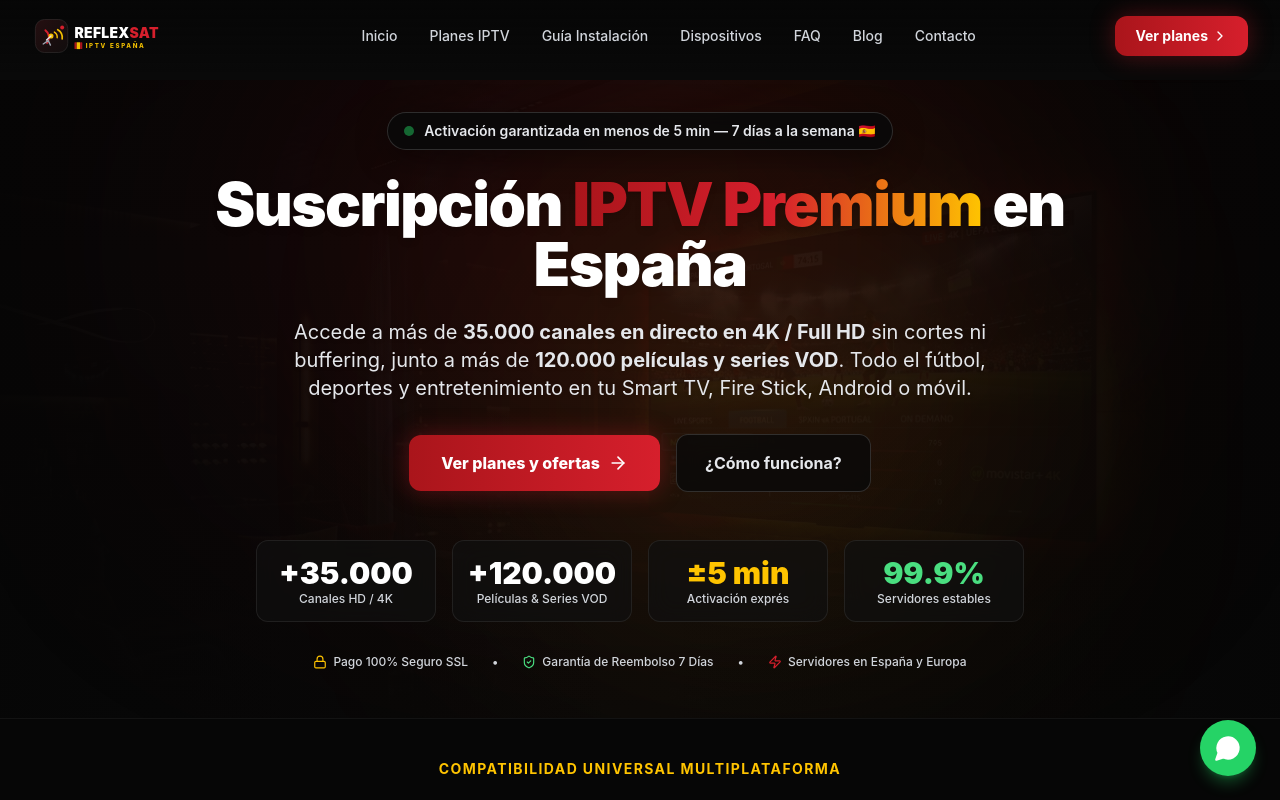
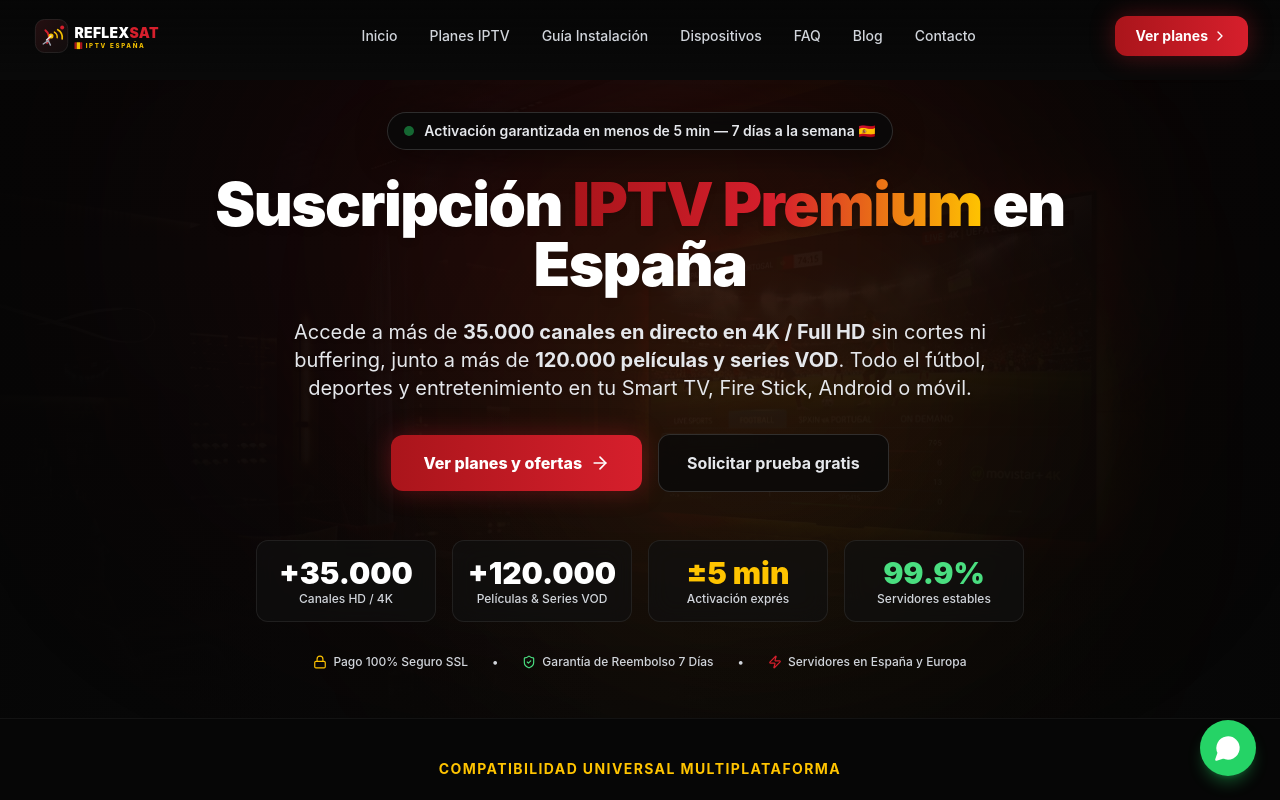
Before and after one commit to AIDATFARES/Reflexsat-IPTV-ES, a Next.js app: page / in a window 1280 px wide. Shown: the top 800 px of the page. Built offline with nearby package versions, Linux system fonts and the light colour scheme.

Commit message:
feat(cta): change hero button to 'Solicitar prueba gratis' and connect to contact demo form

```diff
--- a/src/app/page.jsx
+++ b/src/app/page.jsx
@@ -122,12 +122,12 @@ export default function HomePage() {
                 <ArrowRight className="w-5 h-5 ml-2 transition-transform group-hover:translate-x-1" />
               </a>
 
-              <a
-                href="#como-funciona"
-                className="w-full sm:w-auto inline-flex items-center justify-center px-7 py-4 rounded-xl text-base font-bold text-gray-200 bg-dark-900/80 hover:bg-dark-800 backdrop-blur-md border border-white/15 hover:border-white/25 transition-all duration-200"
+              <Link
+                href="/contacto?plan=prueba-gratis"
+                className="w-full sm:w-auto inline-flex items-center justify-center px-7 py-4 rounded-xl text-base font-bold text-gray-200 bg-dark-900/80 hover:bg-dark-800 backdrop-blur-md border border-white/15 hover:border-spanish-gold/40 hover:text-white transition-all duration-200"
               >
-                <span>¿Cómo funciona?</span>
-              </a>
+                <span>Solicitar prueba gratis</span>
+              </Link>
             </div>
 
             {/* Stats Row */}
--- a/src/components/ContactForm.jsx
+++ b/src/components/ContactForm.jsx
@@ -4,12 +4,23 @@ import { useState } from 'react';
 import { Send, CheckCircle2, AlertCircle } from 'lucide-react';
 
 export default function ContactForm({ defaultPlan = '' }) {
+  const getInitialPlan = (p) => {
+    if (p === 'prueba-gratis' || p === 'prueba') return 'Solicitar prueba gratuita (Demo)';
+    if (p === '3-meses') return 'Plan 3 Meses (30 €)';
+    if (p === '6-meses') return 'Plan 6 Meses (45 €)';
+    if (p === '12-meses') return 'Plan 12 Meses (60 €)';
+    if (p === 'familiar-2') return 'Plan Familiar 2 Pantallas (79 €)';
+    if (p === 'familiar-3') return 'Plan Familiar 3 Pantallas (109 €)';
+    if (p === 'familiar-4') return 'Plan Familiar 4 Pantallas (139 €)';
+    return p || 'Plan 12 Meses (60 €)';
+  };
+
   const [formData, setFormData] = useState({
     nombre: '',
     email: '',
     telefono: '',
     dispositivo: 'Smart TV Samsung',
-    plan: defaultPlan || 'Plan 12 Meses (1 Pantalla)',
+    plan: getInitialPlan(defaultPlan),
     mensaje: '',
   });
 
@@ -125,6 +136,7 @@ export default function ContactForm({ defaultPlan = '' }) {
           onChange={(e) => setFormData({ ...formData, plan: e.target.value })}
           className="w-full px-4 py-3 rounded-xl bg-dark-900/90 border border-white/10 text-white text-sm focus:outline-none focus:border-spanish-red transition-colors"
         >
+          <option value="Solicitar prueba gratuita (Demo)">Solicitar prueba gratuita (Demo 24h)</option>
           <option value="Plan 3 Meses (30 €)">Plan 3 Meses (30,00 €)</option>
           <option value="Plan 6 Meses (45 €)">Plan 6 Meses (45,00 €)</option>
           <option value="Plan 12 Meses (60 €)">Plan 12 Meses — 1 Pantalla (60,00 €)</option>
```
